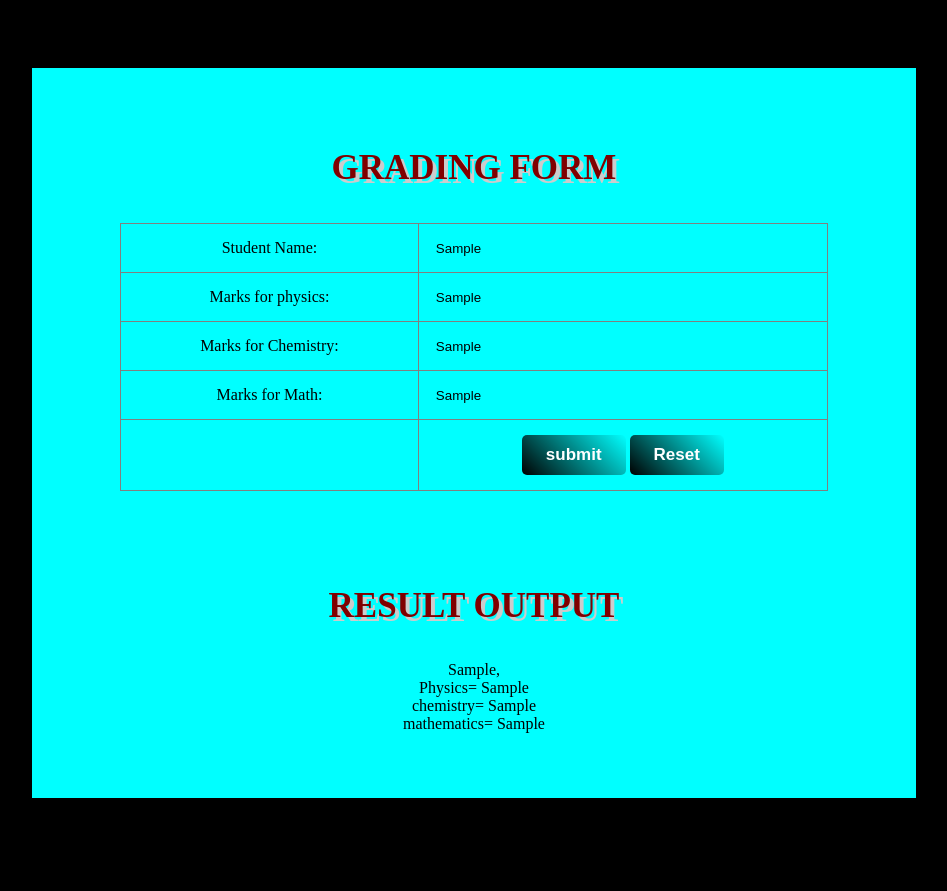
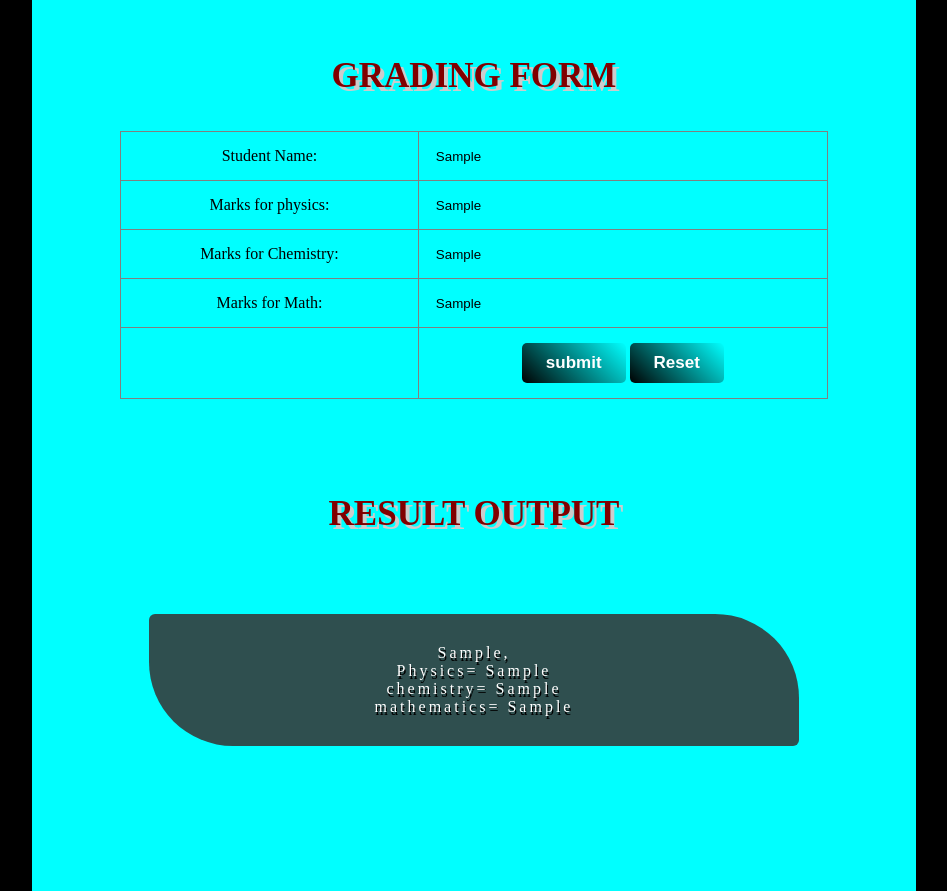
Before and after one commit to sadia1993-design/check-grading, a plain HTML site: page index.html in a window 1280 px wide. Both pictures are taken after typing "Sample", "Sample", "Sample", "Sample" into the empty fields and a click on the input "submit". Shown: the whole page, without its empty margins (166-1113 px from the left). Before the commit the page ends 816 px from the top, so only its background shows below. Drawn offline with Linux system fonts and the light colour scheme.

Commit message:
Update style.css

```diff
--- a/style.css
+++ b/style.css
@@ -78,3 +78,16 @@ select:-webkit-autofill:focus {
   padding: 20px;
   opacity: 0;
 }
+div#users {
+    list-style: none;
+    width: 69%;
+    margin: 80px auto;
+    background: darkslategray;
+    color: #fff;
+    padding: 30px 20px;
+    letter-spacing: 3px;
+    border-radius: 6px 84px 6px;
+    display: none;
+    transition: all .3s ease-in-out;
+    text-shadow: 1px 3px black;
+}
```
